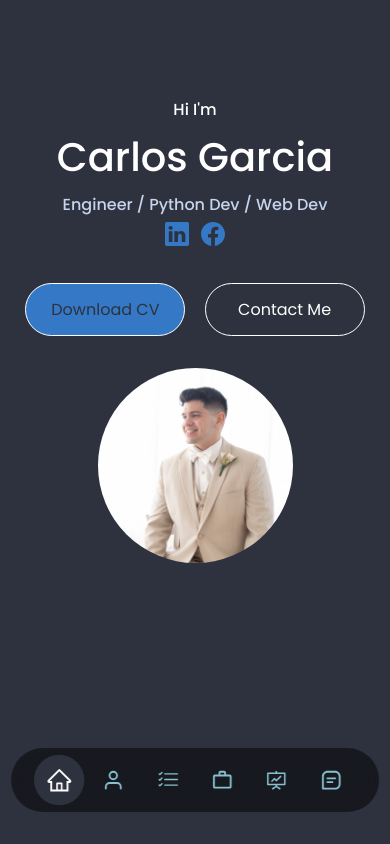
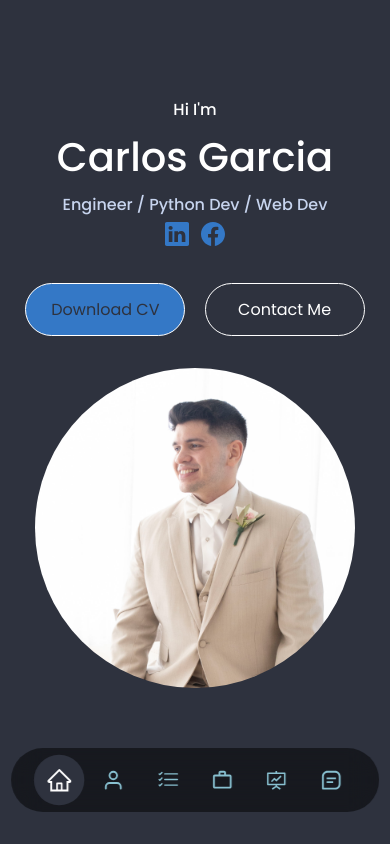
Before and after one commit to cagarcia2011/carlosadriangarcia, a React (Create React App) app: page / in a window 390 px wide. Shown: the top 844 px of the page. Built offline with nearby package versions, Linux system fonts and the light colour scheme.

Commit message:
Header adjustment, and min-height.

```diff
--- a/src/components/header/Header.jsx
+++ b/src/components/header/Header.jsx
@@ -15,9 +15,11 @@ const Header = () => {
         </h4>
         <HeaderSocials />
         <CTA />
-        <div className="me">
-          <img src={ME} alt="Me" />
-        </div>
+       <div className="img-container">
+          <div className="me">
+            <img src={ME} alt="Me" />
+          </div>
+       </div>
       </div>
     </header>
   )
--- a/src/components/header/header.css
+++ b/src/components/header/header.css
@@ -1,5 +1,6 @@
 header {
   height: 100vh;
+  min-height: 60rem;
   padding-top: 6rem;
   overflow: hidden;
 }
@@ -8,10 +9,6 @@ header {
   text-align: center;
   height: 100%;
   position: relative;
-  display: flex;
-  flex-direction: column;
-  justify-items: center;
-  align-items: center;
 }
 
 /* == CTA == */
@@ -53,9 +50,18 @@ header {
 }
 
 /* == ME == */
+
+.img-container {
+  width: 100%;
+  height: max-content;
+  display: flex;
+  justify-content: center;
+  align-content: center;
+}
+
 .me {
   /*background: var(--accent-color);*/
-  width: 50%;
+  width: 30rem;
   margin-top: 2rem;
   overflow: hidden;
   background: var(--variant-bg-color);
@@ -64,9 +70,7 @@ header {
 
 /* == MEDIA QUERIES (MEDIUM DEVICES) == */
 @media screen and (max-width: 1024px) {
-  header {
-    height: 100vh;
-  }
+
 }
 
 @media screen and (max-width: 1080px) {
@@ -79,7 +83,10 @@ header {
 /* == MEDIA QUERIES (SMALL DEVICES) == */
 @media screen and (max-width: 600px) {
   header {
-    height: 100vh;
+    min-height: 45rem;
+  }
+  .me {
+    width: 20rem;
   }
 }
 
```
